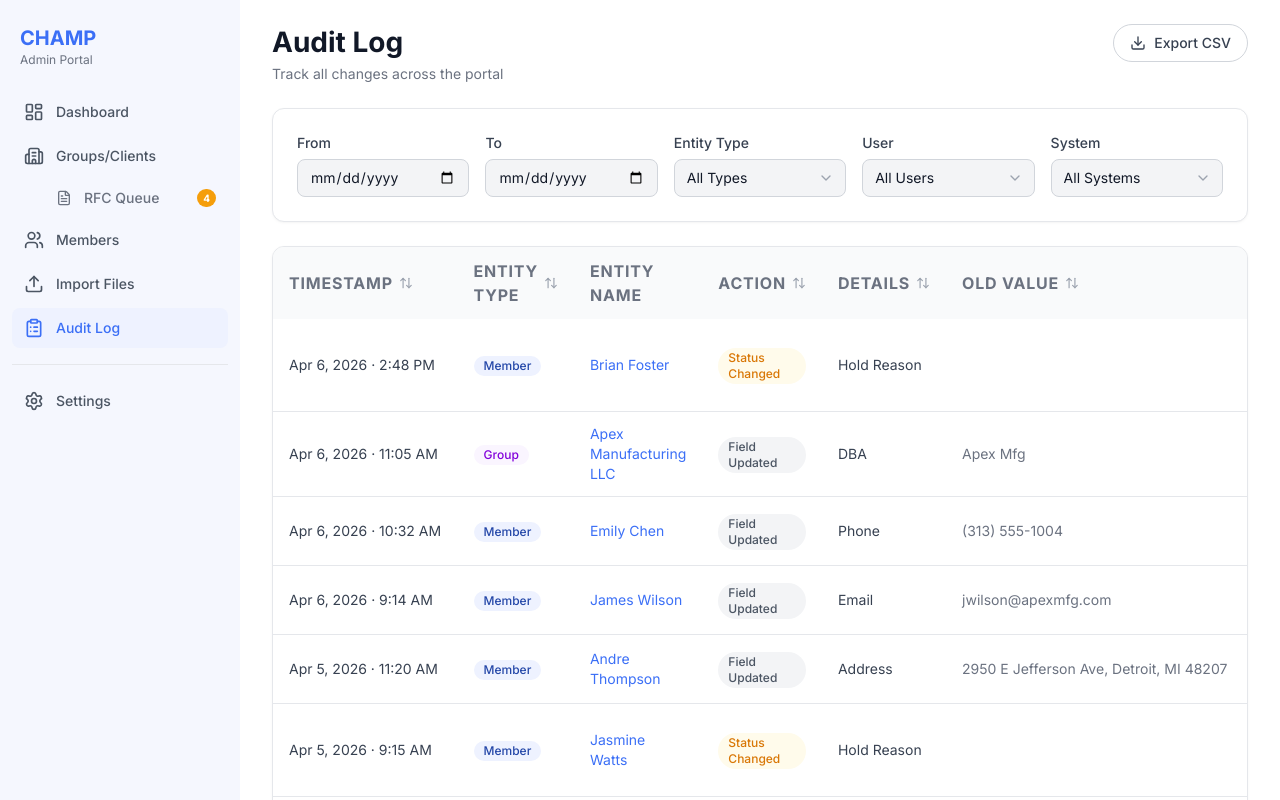
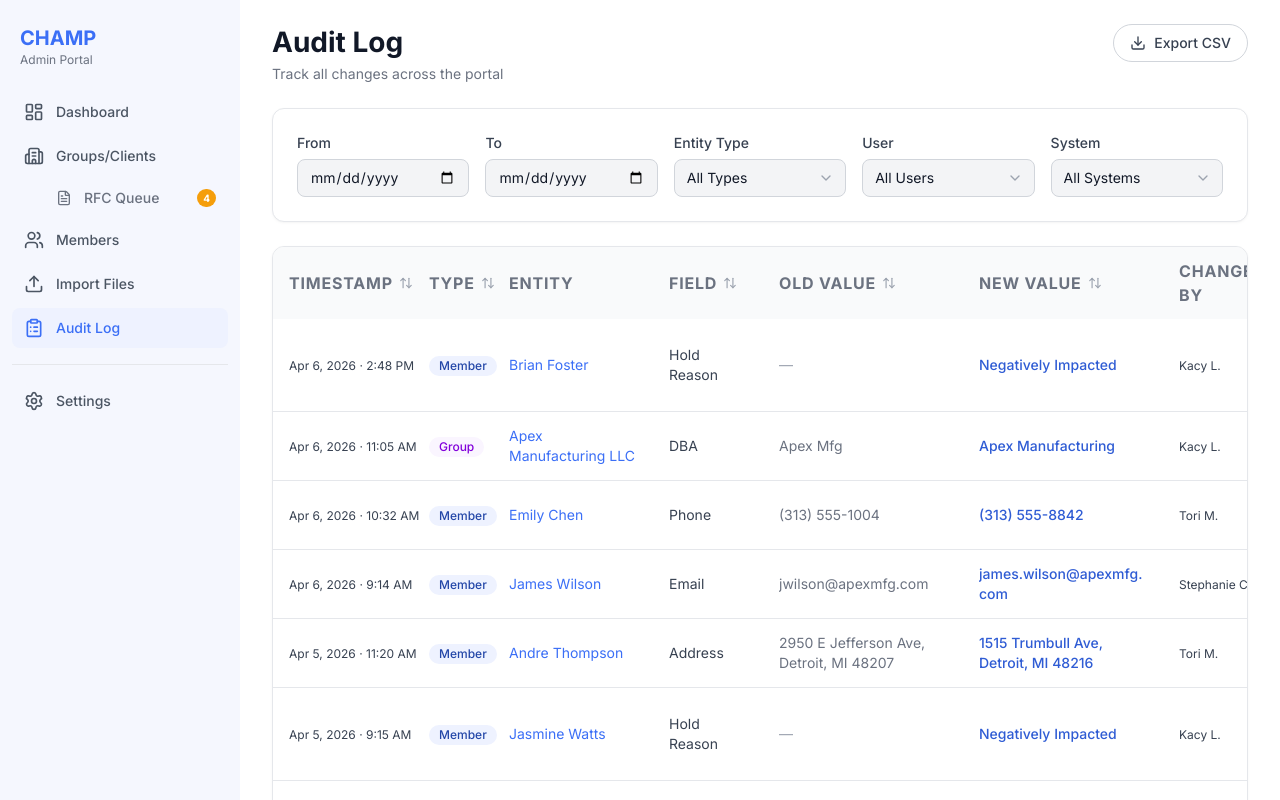
Before and after one commit to scorrell-design/champvba, a React (Vite) app: page /audit-log in a window 1280 px wide. Shown: the top 800 px of the page. Built offline with nearby package versions, Linux system fonts and the light colour scheme.

Commit message:
added new features to the member portal

```diff
--- a/src/components/ui/DataTable.tsx
+++ b/src/components/ui/DataTable.tsx
@@ -51,13 +51,14 @@ export function DataTable<TData>({
   return (
     <div className="rounded-xl border border-gray-200 bg-white shadow-card overflow-hidden">
       <div className="overflow-x-auto">
-        <table className="w-full">
+        <table className="w-full table-fixed">
           <thead>
             <tr className="bg-gray-50">
               {table.getHeaderGroups().map((headerGroup) =>
                 headerGroup.headers.map((header) => (
                   <th
                     key={header.id}
+                    style={header.column.columnDef.size ? { width: header.column.columnDef.size } : undefined}
                     className={cn(
                       'px-4 py-3 text-left text-table-header uppercase tracking-wider text-gray-500',
                       header.column.getCanSort() && 'cursor-pointer select-none',
--- a/src/pages/audit-log/AuditLogPage.tsx
+++ b/src/pages/audit-log/AuditLogPage.tsx
@@ -46,13 +46,15 @@ const columns: ColumnDef<AuditEntry, unknown>[] = [
   {
     accessorKey: 'timestamp',
     header: 'Timestamp',
+    size: 140,
     cell: ({ getValue }) => (
-      <span className="whitespace-nowrap">{formatDateTime(getValue<string>())}</span>
+      <span className="whitespace-nowrap text-xs">{formatDateTime(getValue<string>())}</span>
     ),
   },
   {
     accessorKey: 'entityType',
-    header: 'Entity Type',
+    header: 'Type',
+    size: 80,
     cell: ({ getValue }) => {
       const type = getValue<'Member' | 'Group'>()
       return <Badge variant={entityBadgeVariant[type]}>{type}</Badge>
@@ -60,7 +62,8 @@ const columns: ColumnDef<AuditEntry, unknown>[] = [
   },
   {
     id: 'entityName',
-    header: 'Entity Name',
+    header: 'Entity',
+    size: 160,
     cell: ({ row }) => {
       const { entityType, entityId, entityName } = row.original
       const href = entityType === 'Member' ? `/members/${entityId}` : `/groups/${entityId}`
@@ -72,37 +75,50 @@ const columns: ColumnDef<AuditEntry, unknown>[] = [
     },
   },
   {
-    accessorKey: 'actionType',
-    header: 'Action',
-    cell: ({ getValue }) => {
-      const action = getValue<string>()
-      if (!action) return <Badge variant="gray">Field Updated</Badge>
-      const variant = action === 'Note Added' ? 'info'
-        : action === 'Status Changed' || action === 'Member Terminated' ? 'warning'
-        : action === 'Group Created' || action === 'Member Created' ? 'success'
-        : 'gray'
-      return <Badge variant={variant}>{action}</Badge>
-    },
+    accessorKey: 'fieldChanged',
+    header: 'Field',
+    size: 110,
   },
-  { accessorKey: 'fieldChanged', header: 'Details' },
   {
     accessorKey: 'oldValue',
     header: 'Old Value',
-    cell: ({ getValue }) => (
-      <span className="max-w-[140px] truncate text-gray-500">{getValue<string>()}</span>
-    ),
+    size: 200,
+    cell: ({ getValue }) => {
+      const val = getValue<string>()
+      if (!val) return <span className="text-gray-400">—</span>
+      return (
+        <div className="max-w-[200px] text-gray-500" title={val}>
+          <span className="line-clamp-2 break-words">{val}</span>
+        </div>
+      )
+    },
   },
   {
     accessorKey: 'newValue',
     header: 'New Value',
+    size: 200,
+    cell: ({ getValue }) => {
+      const val = getValue<string>()
+      if (!val) return <span className="text-gray-400">—</span>
+      return (
+        <div className="max-w-[200px] font-medium text-primary-600" title={val}>
+          <span className="line-clamp-2 break-words">{val}</span>
+        </div>
+      )
+    },
+  },
+  {
+    accessorKey: 'changedBy',
+    header: 'Changed By',
+    size: 110,
     cell: ({ getValue }) => (
-      <span className="max-w-[140px] truncate font-medium text-primary-600">{getValue<string>()}</span>
+      <span className="whitespace-nowrap text-xs">{getValue<string>()}</span>
     ),
   },
-  { accessorKey: 'changedBy', header: 'Changed By' },
   {
     id: 'systems',
     header: 'Systems',
+    size: 120,
     cell: ({ row }) => (
       <div className="flex flex-wrap gap-1">
         {row.original.systemsAffected.map((s) => (
--- a/src/pages/imports/StepMapping.tsx
+++ b/src/pages/imports/StepMapping.tsx
@@ -1,9 +1,12 @@
 import { useState } from 'react'
-import { ArrowRight } from 'lucide-react'
+import { ArrowRight, Save, FileCheck } from 'lucide-react'
 import { Card } from '../../components/ui/Card'
 import { Select } from '../../components/ui/Select'
+import { Input } from '../../components/ui/Input'
 import { Button } from '../../components/ui/Button'
 import { Badge } from '../../components/ui/Badge'
+import { useToast } from '../../components/feedback/Toast'
+import { ConfirmDialog } from '../../components/feedback/ConfirmDialog'
 import { cn } from '../../utils/cn'
 
 const csvColumns = [
@@ -70,15 +73,154 @@ const defaultMappings: Record<string, string> = {
   'Plan Code': 'planCode',
 }
 
+export interface MappingTemplate {
+  id: string
+  name: string
+  columnMapping: Record<string, string>
+  createdAt: string
+  createdBy: string
+  isCustom: boolean
+}
+
+const builtInTemplates: MappingTemplate[] = [
+  {
+    id: 'tpl-default',
+    name: 'Standard Eligibility',
+    columnMapping: { ...defaultMappings },
+    createdAt: '2025-01-01T00:00:00Z',
+    createdBy: 'System',
+    isCustom: false,
+  },
+]
+
+let savedCustomTemplates: MappingTemplate[] = []
+
+export function getSavedTemplates(): MappingTemplate[] {
+  return [...builtInTemplates, ...savedCustomTemplates]
+}
+
 export function StepMapping({ onContinue, onBack }: { onContinue: () => void; onBack: () => void }) {
   const [mappings, setMappings] = useState<Record<string, string>>(defaultMappings)
+  const [templateName, setTemplateName] = useState('')
+  const [overwriteTarget, setOverwriteTarget] = useState<MappingTemplate | null>(null)
+  const [selectedTemplateId, setSelectedTemplateId] = useState('tpl-default')
+  const { addToast } = useToast()
 
   const mappedCount = Object.values(mappings).filter((v) => v !== 'skip').length
   const total = csvColumns.length
   const allMapped = mappedCount === total
 
+  const allTemplates = getSavedTemplates()
+  const templateOptions = [
+    ...allTemplates.map((t) => ({
+      value: t.id,
+      label: t.isCustom ? `${t.name} (Custom)` : t.name,
+    })),
+  ]
+
+  const handleSelectTemplate = (id: string) => {
+    setSelectedTemplateId(id)
+    const tpl = allTemplates.find((t) => t.id === id)
+    if (tpl) {
+      setMappings({ ...tpl.columnMapping })
+    }
+  }
+
+  const doSaveTemplate = (name: string) => {
+    const existingIdx = savedCustomTemplates.findIndex(
+      (t) => t.name.toLowerCase() === name.toLowerCase(),
+    )
+
+    const template: MappingTemplate = {
+      id: existingIdx >= 0 ? savedCustomTemplates[existingIdx].id : `tpl-custom-${Date.now().toString(36)}`,
+      name,
+      columnMapping: { ...mappings },
+      createdAt: new Date().toISOString(),
+      createdBy: 'Stephanie C.',
+      isCustom: true,
+    }
+
+    if (existingIdx >= 0) {
+      savedCustomTemplates[existingIdx] = template
+    } else {
+      savedCustomTemplates.push(template)
+    }
+
+    setSelectedTemplateId(template.id)
+    setTemplateName('')
+    addToast('success', `Template '${name}' saved successfully`)
+  }
+
+  const handleSaveTemplate = () => {
+    const name = templateName.trim()
+    if (!name) return
+
+    const existing = allTemplates.find(
+      (t) => t.name.toLowerCase() === name.toLowerCase(),
+    )
+
+    if (existing) {
+      setOverwriteTarget(existing)
+      return
+    }
+
+    doSaveTemplate(name)
+  }
+
   return (
     <div className="space-y-6">
+      {/* Template selection */}
+      <Card>
+        <div className="flex flex-wrap items-end gap-4">
+          <div className="flex-1 min-w-[200px]">
+            <Select
+              label="Load Template"
+              options={templateOptions}
+              value={selectedTemplateId}
+              onChange={(e) => handleSelectTemplate(e.target.value)}
+            />
+          </div>
+          <div className="flex-1 min-w-[200px]">
+            <Input
+              label="Save as New Template"
+              value={templateName}
+              onChange={(e) => setTemplateName(e.target.value)}
+              placeholder="Enter template name…"
+            />
+          </div>
+          <Button
+            variant="secondary"
+            onClick={handleSaveTemplate}
+            disabled={!templateName.trim()}
+          >
+            <Save className="h-4 w-4" />
+            Save Template
+          </Button>
+        </div>
+        {savedCustomTemplates.length > 0 && (
+          <div className="mt-3 flex flex-wrap gap-2">
+            {savedCustomTemplates.map((t) => (
+              <button
+                key={t.id}
+                type="button"
+                onClick={() => handleSelectTemplate(t.id)}
+                className={cn(
+                  'inline-flex items-center gap-1.5 rounded-full border px-3 py-1 text-xs font-medium transition-colors',
+                  selectedTemplateId === t.id
+                    ? 'border-primary-300 bg-primary-50 text-primary-700'
+                    : 'border-gray-200 bg-white text-gray-600 hover:bg-gray-50',
+                )}
+              >
+                <FileCheck className="h-3 w-3" />
+                {t.name}
+                <Badge variant="info" className="ml-1 !px-1.5 !py-0 !text-[10px]">Custom</Badge>
+              </button>
+            ))}
+          </div>
+        )}
+      </Card>
+
+      {/* Column mapping table */}
       <Card padding={false}>
         <div className="flex items-center justify-between px-4 py-3">
           <div>
@@ -136,6 +278,21 @@ export function StepMapping({ onContinue, onBack }: { onContinue: () => void; on
         <Button variant="secondary" onClick={onBack}>Back</Button>
         <Button onClick={onContinue}>Continue to Import</Button>
       </div>
+
+      <ConfirmDialog
+        open={!!overwriteTarget}
+        onClose={() => setOverwriteTarget(null)}
+        onConfirm={() => {
+          if (overwriteTarget) {
+            doSaveTemplate(templateName.trim())
+            setOverwriteTarget(null)
+          }
+        }}
+        title="Overwrite Template"
+        message={`A template with the name "${overwriteTarget?.name}" already exists. Do you want to overwrite it?`}
+        confirmLabel="Overwrite"
+        confirmVariant="danger"
+      />
     </div>
   )
 }
--- a/src/pages/members/components/MemberHistoryTab.tsx
+++ b/src/pages/members/components/MemberHistoryTab.tsx
@@ -7,26 +7,41 @@ import { useAuditStore } from '../../../stores/audit-store'
 import { formatDateTime } from '../../../utils/formatters'
 import type { AuditEntry } from '../../../types/audit'
 
+function safeString(value: unknown): string {
+  if (value == null) return '—'
+  if (typeof value === 'object') return JSON.stringify(value)
+  return String(value)
+}
+
+function safeFormatDateTime(value: unknown): string {
+  if (!value) return '—'
+  try {
+    return formatDateTime(typeof value === 'string' ? value : new Date(value as number).toISOString())
+  } catch {
+    return String(value)
+  }
+}
+
 const columns: ColumnDef<AuditEntry, unknown>[] = [
   {
     accessorKey: 'timestamp',
     header: 'Date/Time',
     cell: ({ row }) => (
-      <span className="whitespace-nowrap text-xs">{formatDateTime(row.original.timestamp)}</span>
+      <span className="whitespace-nowrap text-xs">{safeFormatDateTime(row.original.timestamp)}</span>
     ),
   },
   {
     accessorKey: 'changedBy',
     header: 'User',
-    cell: ({ getValue }) => (
-      <span className="font-medium text-gray-900">{getValue<string>()}</span>
+    cell: ({ row }) => (
+      <span className="font-medium text-gray-900">{safeString(row.original.changedBy)}</span>
     ),
   },
   {
     accessorKey: 'actionType',
     header: 'Action',
-    cell: ({ getValue }) => {
-      const action = getValue<string>()
+    cell: ({ row }) => {
+      const action = safeString(row.original.actionType)
       const variant = action === 'Note Added' ? 'info'
         : action === 'Status Changed' || action === 'Member Terminated' ? 'warning'
         : action === 'Dependent Added' || action === 'Dependent Updated' ? 'teal'
@@ -34,31 +49,39 @@ const columns: ColumnDef<AuditEntry, unknown>[] = [
       return <Badge variant={variant}>{action}</Badge>
     },
   },
-  { accessorKey: 'fieldChanged', header: 'Field' },
+  {
+    accessorKey: 'fieldChanged',
+    header: 'Field',
+    cell: ({ row }) => <span>{safeString(row.original.fieldChanged)}</span>,
+  },
   {
     accessorKey: 'oldValue',
     header: 'Old Value',
     cell: ({ row }) => (
-      <span className="text-gray-500">{row.original.oldValue || '—'}</span>
+      <span className="text-gray-500">{safeString(row.original.oldValue) || '—'}</span>
     ),
   },
   {
     accessorKey: 'newValue',
     header: 'New Value',
     cell: ({ row }) => (
-      <span className="font-medium">{row.original.newValue || '—'}</span>
+      <span className="font-medium">{safeString(row.original.newValue) || '—'}</span>
     ),
   },
   {
     accessorKey: 'systemsAffected',
     header: 'Systems',
-    cell: ({ row }) => (
-      <div className="flex flex-wrap gap-1">
-        {row.original.systemsAffected.map((sys) => (
-          <SystemBadge key={sys} system={sys} />
-        ))}
-      </div>
-    ),
+    cell: ({ row }) => {
+      const systems = row.original.systemsAffected
+      if (!Array.isArray(systems)) return <span className="text-gray-400">—</span>
+      return (
+        <div className="flex flex-wrap gap-1">
+          {systems.map((sys) => (
+            <SystemBadge key={sys} system={sys} />
+          ))}
+        </div>
+      )
+    },
   },
 ]
 
```
Also changed, not shown: src/pages/members/MemberDetail.tsx (+11 -4 lines), src/services/api.ts (+10 -8 lines).
